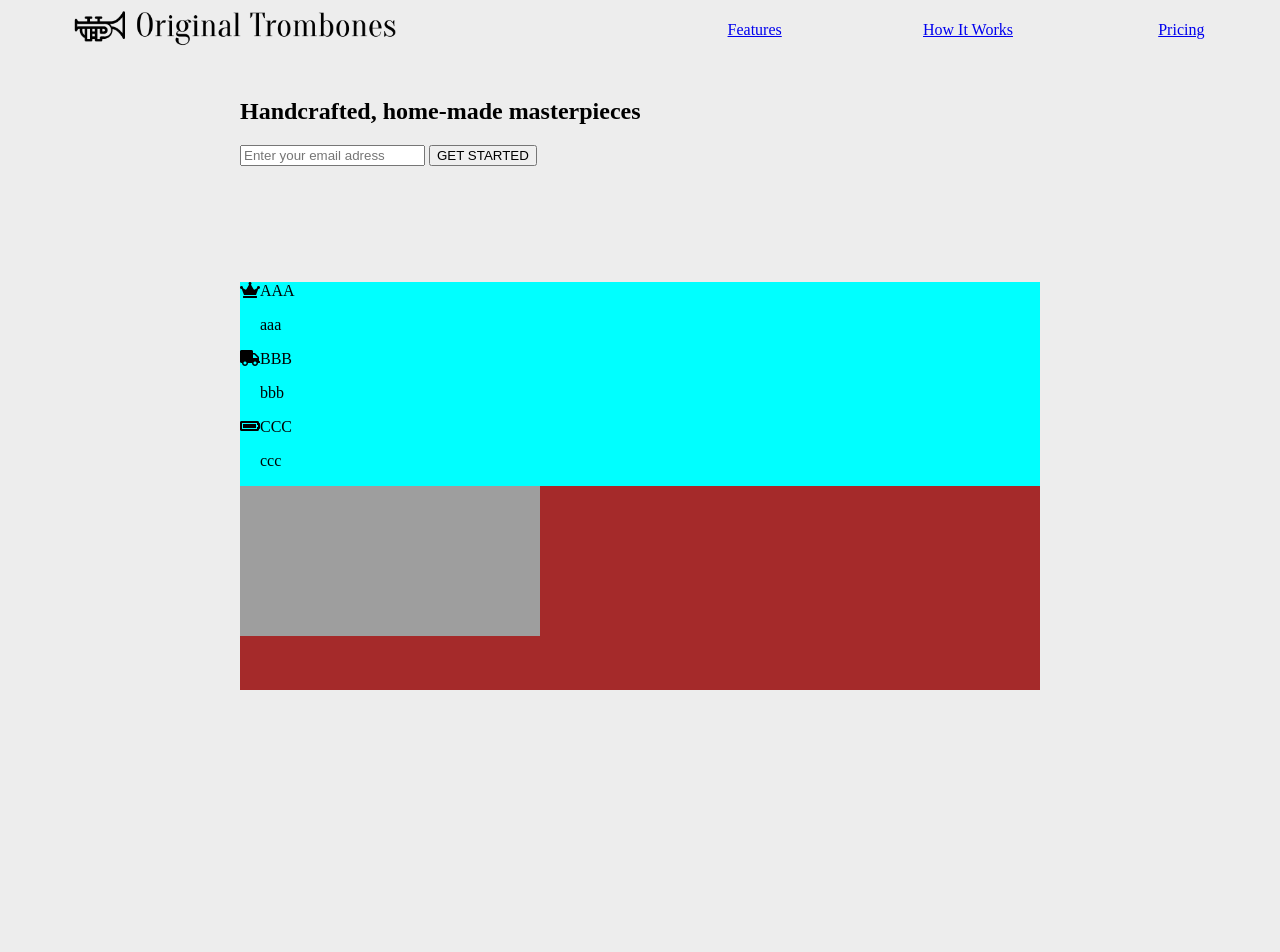
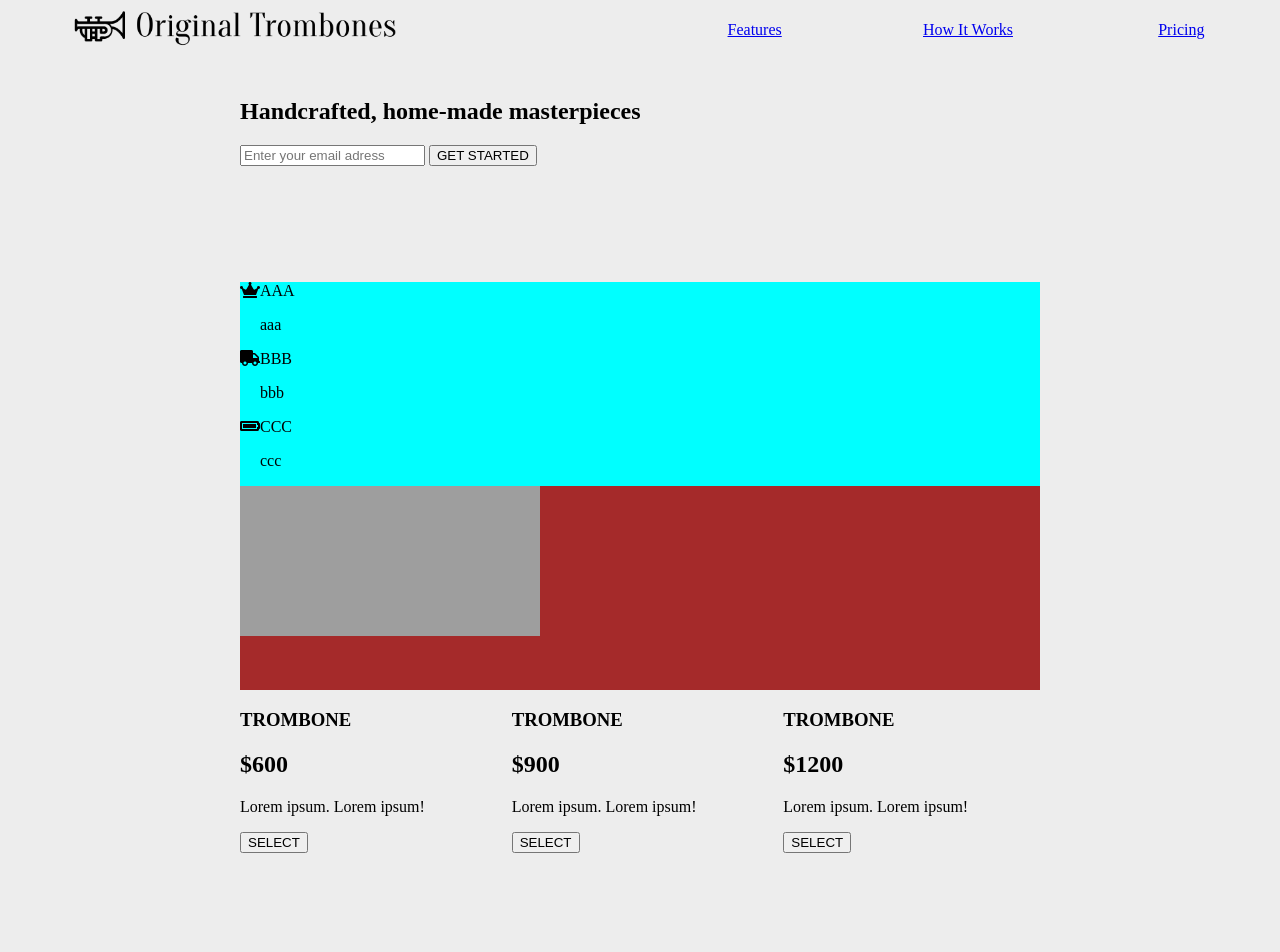
Before and after one commit to amiloszewicz/product-langing-page, a website built with webpack: page src/index.html in a window 1280 px wide. Shown: the top 952 px of the page. Built offline with nearby package versions, Linux system fonts and the light colour scheme; grey boxes are pictures that could not be loaded.

Commit message:
feat product trombone basic view

```diff
--- a/src/index.html
+++ b/src/index.html
@@ -69,9 +69,24 @@
         ></iframe>
       </section>
       <section id="product">
-        <div></div>
-        <div></div>
-        <div></div>
+        <div class="trombone_product">
+          <h3 class="product_title">TROMBONE</h3>
+          <h1 class="product_price">$600</h1>
+          <p class="product_description">Lorem ipsum. Lorem ipsum!</p>
+          <button class="product_btn_select">SELECT</button>
+        </div>
+        <div class="trombone_product">
+          <h3 class="product_title">TROMBONE</h3>
+          <h1 class="product_price">$900</h1>
+          <p class="product_description">Lorem ipsum. Lorem ipsum!</p>
+          <button class="product_btn_select">SELECT</button>
+        </div>
+        <div class="trombone_product">
+          <h3 class="product_title">TROMBONE</h3>
+          <h1 class="product_price">$1200</h1>
+          <p class="product_description">Lorem ipsum. Lorem ipsum!</p>
+          <button class="product_btn_select">SELECT</button>
+        </div>
       </section>
     </main>
     <footer><h1>footer</h1></footer>
--- a/src/main.css
+++ b/src/main.css
@@ -84,7 +84,7 @@ body {
 
 footer {
   grid-row: 5;
-  background-color: black;
+  background-color: grey;
   width: 800px;
   justify-self: center;
 }
```
